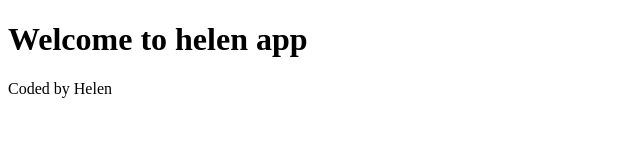
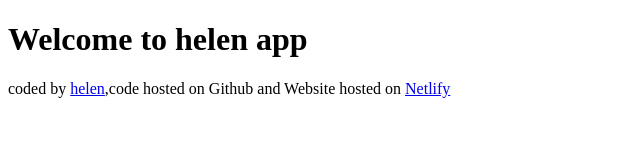
Before and after one commit to hk12214/my-first-project, a plain HTML site: page index.html in a window 1280 px wide. Shown: the whole page, without its empty margins (0-640 px from the left). Drawn offline with Linux system fonts and the light colour scheme.

Commit message:
add links in footer

```diff
--- a/index.html
+++ b/index.html
@@ -8,7 +8,18 @@
   <body>
     <h1>Welcome to helen app</h1>
     <footer>
-      Coded by Helen
+       coded by
+      <a
+        href="https://www.shecodes.io/graduates/167623-helen-kokob "
+        target="_blank"
+        >helen</a
+      >,code hosted on
+      <a herf="https://github.com/hk12214/my-first-project " target="_blank"
+        >Github</a
+      >
+      and Website hosted on
+      <a href="https://sec-weather-app.netlify.app/" target="_blank">Netlify</a>
+    </footer>
     </footer>
   </body>
 </html>
```
